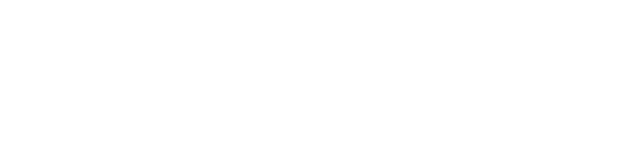
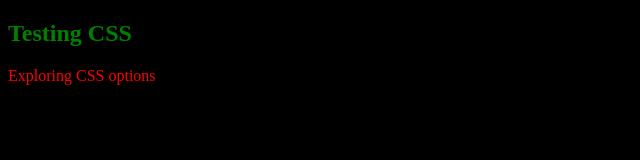
Before and after one commit to Mayssae-ahmadie/CSS-tasks, a plain HTML site: page index.html in a window 1280 px wide. Shown: the whole page, without its empty margins (0-640 px from the left). Drawn offline with Linux system fonts and the light colour scheme.

Commit message:
Experiencing with CSS

```diff
--- a/index.html
+++ b/index.html
@@ -5,7 +5,13 @@
     <meta name="viewport" content="width=device-width, initial-scale=1.0">
     <title>Document</title>
 </head>
+    <h2> Testing CSS </h2>
+    <p> Exploring CSS options </p>
+        <style>
+        h2 {color: #008000}
+        p {color: #FF0000}
+        body {background-color: black;}
+        </style>
 <body>
-
 </body>
 </html>
```
